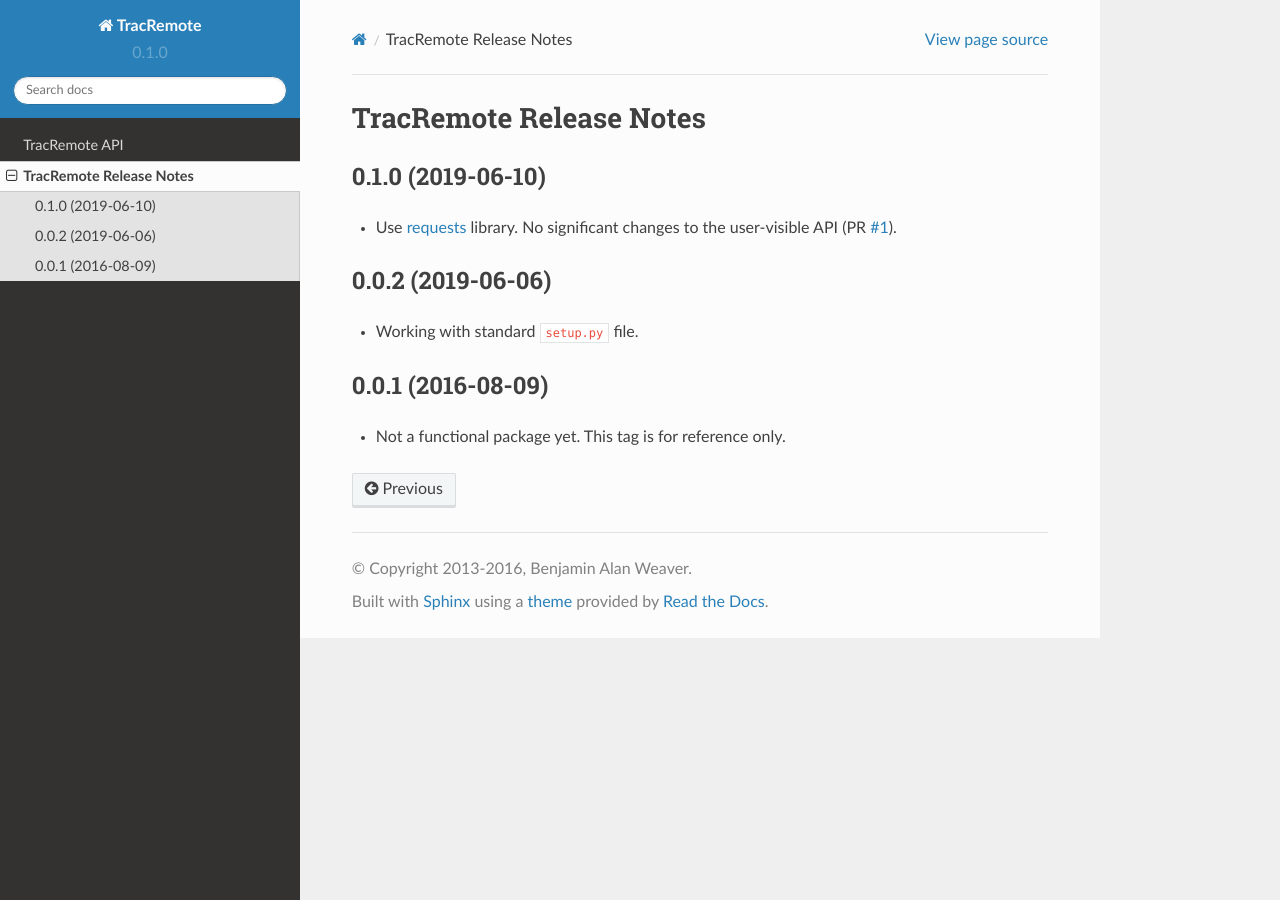
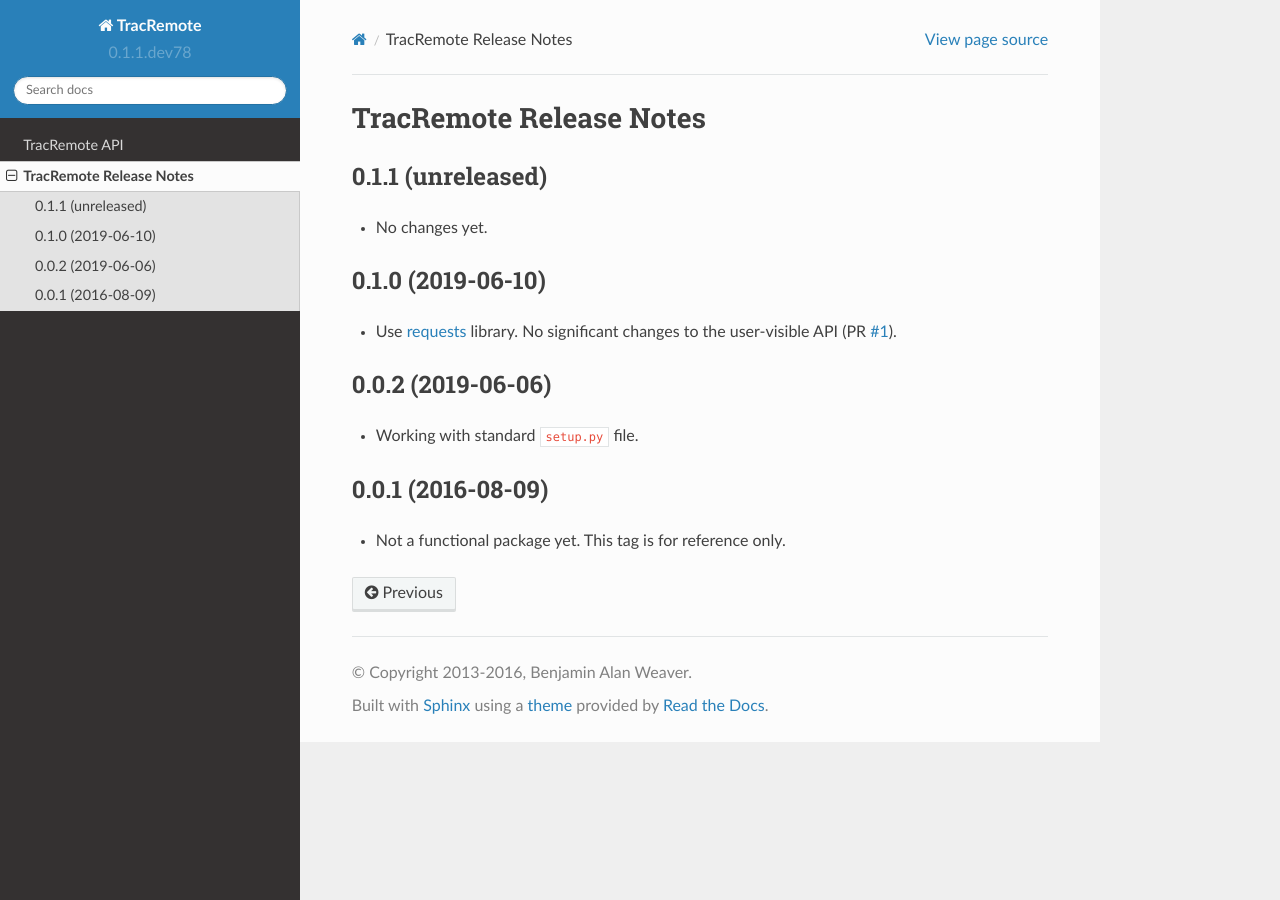
Before and after one commit to weaverba137/trac-remote, a Sphinx documentation site: the page built from doc/release_notes.rst, in a window 1280 px wide. Built offline with Sphinx 7.4.7 and the Read the Docs theme 2.0.0, drawn with Linux system fonts in a browser that asks for light colours.

Commit message:
bump version after tag

```diff
--- a/TracRemote/__init__.py
+++ b/TracRemote/__init__.py
@@ -13,4 +13,4 @@
 """
 from __future__ import absolute_import, unicode_literals
 
-__version__ = '0.1.0'
+__version__ = '0.1.1.dev78'
--- a/doc/release_notes.rst
+++ b/doc/release_notes.rst
@@ -1,6 +1,11 @@
 ========================
 TracRemote Release Notes
 ========================
+
+0.1.1 (unreleased)
+------------------
+
+* No changes yet.
 
 0.1.0 (2019-06-10)
 ------------------
```
